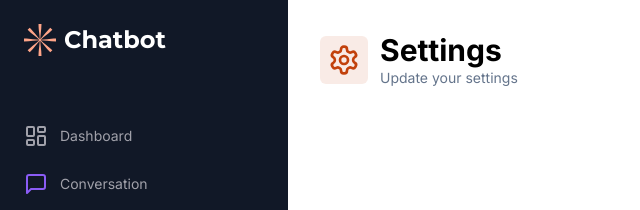
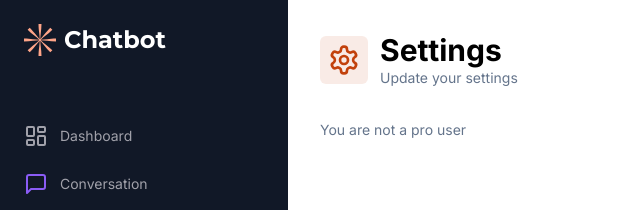
Before and after one commit to abudusamad/saas-ai-chat-app, a Next.js app: page /settings in a window 1280 px wide. Shown: the top 210 px of the page, without its empty margins (0-640 px from the left). Built offline with nearby package versions, Linux system fonts and the light colour scheme.

Commit message:
Adding the skeleton to some part

```diff
--- a/app/(dashboard)/(routes)/dashboard/page.tsx
+++ b/app/(dashboard)/(routes)/dashboard/page.tsx
@@ -52,8 +52,8 @@ export default function Home() {
 Home.Sketelon = function HomeSkeleton() {
 	return (
 		<div>
-			<div className="mb-8 space-y-4">
-				<Skeleton className="h-12 w-48" />
+			<div className="mb-8 space-y-16 flex items-center justify-center">
+				<Skeleton className="h-16 w-48 " />
 				<Skeleton className="h-8 w-64" />
 			</div>
 			<div className="px-4 md:px-20 lg:px-32 space-y-4">
--- a/app/(dashboard)/(routes)/settings/page.tsx
+++ b/app/(dashboard)/(routes)/settings/page.tsx
@@ -4,6 +4,7 @@ import { Heading } from "@/components/Heading";
 import { SettingsIcon } from "lucide-react";
 
 const SettingsPage = () => {
+	const isPro = false;
 	return (
 		<div>
 			<Heading
@@ -13,6 +14,11 @@ const SettingsPage = () => {
 				iconColor="text-orange-700"
 				bgColor="bg-orange-700/10"
 			/>
+			<div className="px-4 lg:px-8 space-y-4">
+				<div className="text-muted-foreground text-sm">
+					{isPro ? "You are a pro user" : "You are not a pro user"}
+				</div>
+			</div>
 		</div>
 	);
 };
--- a/components/Logo.tsx
+++ b/components/Logo.tsx
@@ -7,7 +7,7 @@ const font = Montserrat({ weight: "700", subsets: ["latin"] });
 const Logo = () => {
 	return (
 		<div className="relative h-8 w-8">
-			<Image fill alt="Logo" src="/logo.svg" />
+			<Image fill alt="Logo" src="/logo.svg" className="text-sm"/>
 
 			<h1 className={cn("text-2xl font-bold text-white ml-10", font.className)}>
 				Chatbot
```
